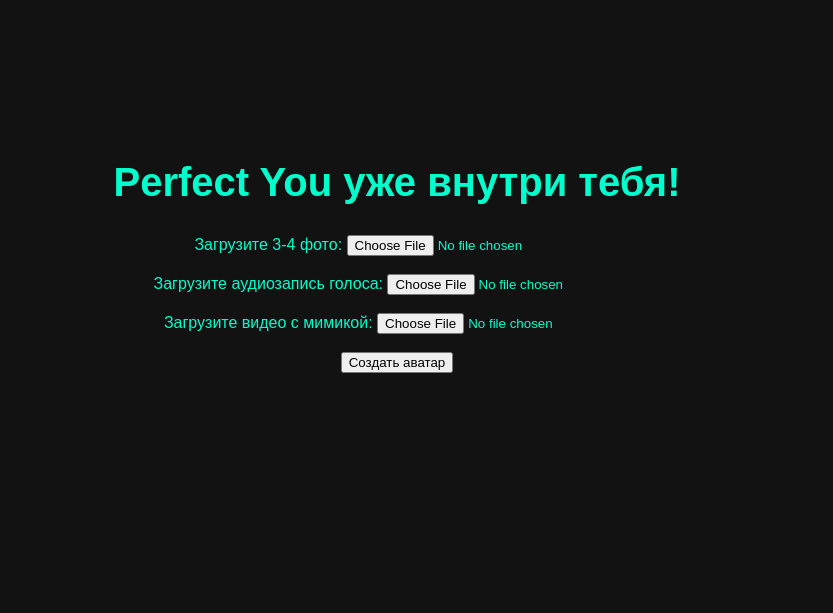
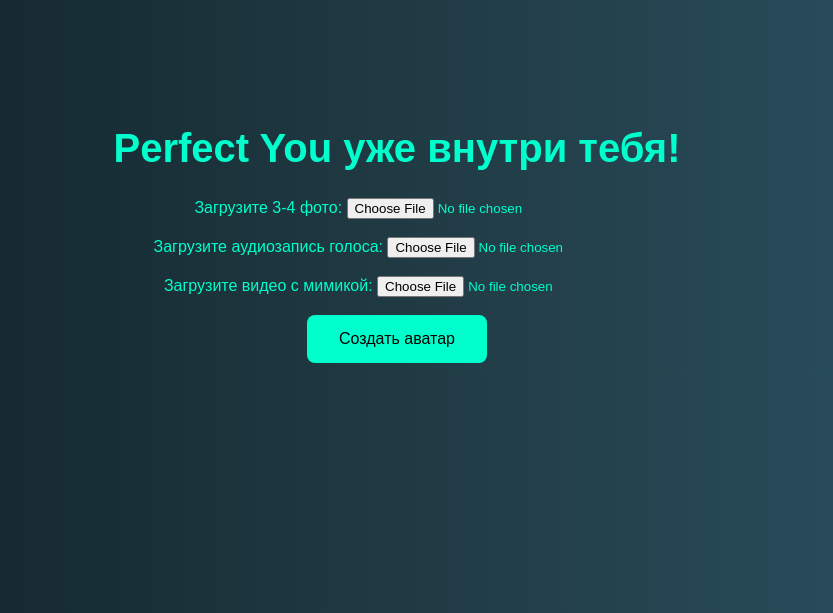
Before and after one commit to avatarperfect/Avatarperfect, a Flask app: page / in a window 1280 px wide. Shown: the top 613 px of the page, without its empty margins (243-1076 px from the left). Run offline with Flask 2, Linux system fonts and the light colour scheme.

Commit message:
Add files via upload

```diff
--- a/static/style.css
+++ b/static/style.css
@@ -1,16 +1,44 @@
 
 body {
-    font-family: Arial, sans-serif;
-    background-color: #121212;
+    background: linear-gradient(to right, #0f2027, #203a43, #2c5364);
     color: #00ffcc;
+    font-family: 'Arial', sans-serif;
     text-align: center;
+}
+
+.container {
+    margin-top: 10%;
 }
 
 h1 {
     font-size: 2.5em;
-    margin-top: 20vh;
 }
 
-form {
-    margin-top: 30px;
+button {
+    background-color: #00ffcc;
+    border: none;
+    color: #000;
+    padding: 15px 32px;
+    text-align: center;
+    font-size: 16px;
+    border-radius: 8px;
+    cursor: pointer;
 }
+
+button:hover {
+    background-color: #008c66;
+    color: white;
+}
+
+#welcome-text.glow {
+    animation: glow 2s ease-in-out infinite alternate;
+}
+
+@keyframes glow {
+    from {
+        text-shadow: 0 0 10px #00ffcc, 0 0 20px #00ffcc, 0 0 30px #00ffcc, 0 0 40px #00ffcc;
+    }
+    to {
+        text-shadow: 0 0 20px #00ffcc, 0 0 30px #00ffcc, 0 0 40px #00ffcc, 0 0 50px #00ffcc;
+    }
+}
```
